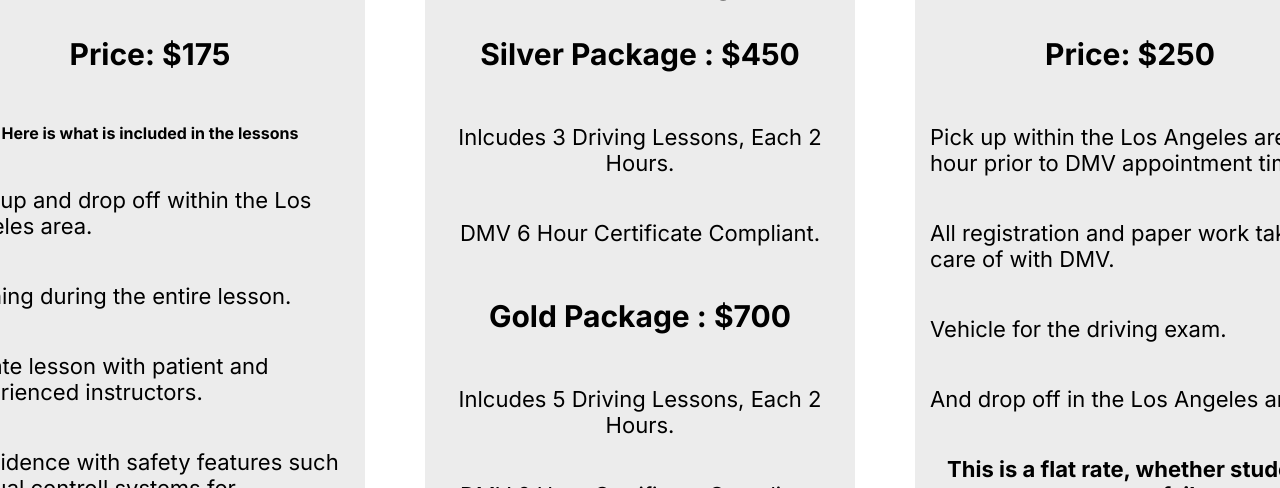
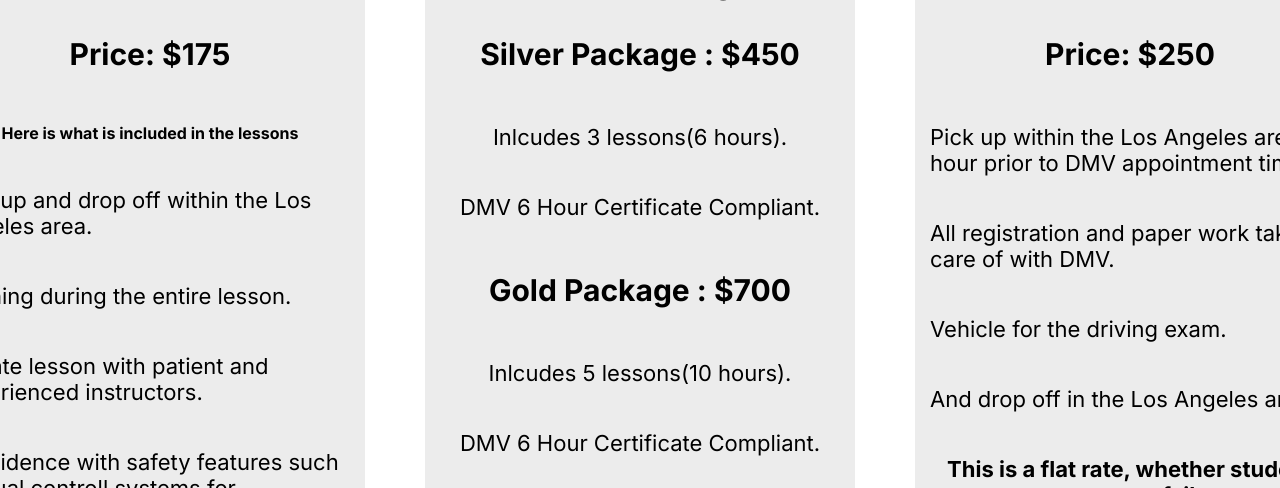
Before and after one commit to mannysanz715/BestDrivingTeacherFront, a React (Vite) app: page / in a window 1280 px wide. Shown: the part 1940-2428 px from the top of the page. Built offline with nearby package versions, Linux system fonts and the light colour scheme.

Commit message:
Change wording for package hours

```diff
--- a/src/components/Pricing/Pricing.jsx
+++ b/src/components/Pricing/Pricing.jsx
@@ -28,10 +28,10 @@ useEffect(()=>{
         <div data-aos='fade-up' className="drive-test-pricing card">
           <h3 className='rate-title'>Lesson Packages</h3>
           <p className='rate-price'> Silver Package : $450</p>
-          <p className='rate-description center-text'>Inlcudes  3 Driving Lessons, Each 2 Hours.</p>
+          <p className='rate-description center-text'>Inlcudes  3 lessons(6 hours).</p>
           <p className='rate-description center-text'>DMV 6 Hour Certificate Compliant.</p>
           <p className='rate-price'> Gold Package : $700</p>
-          <p className='rate-description center-text'>Inlcudes  5 Driving Lessons, Each 2 Hours.</p>
+          <p className='rate-description center-text'>Inlcudes  5 lessons(10 hours).</p>
           <p className='rate-description center-text'>DMV 6 Hour Certificate Compliant.</p>
         </div>
         <div data-aos='fade-up' className="drive-test-pricing card end">
```
